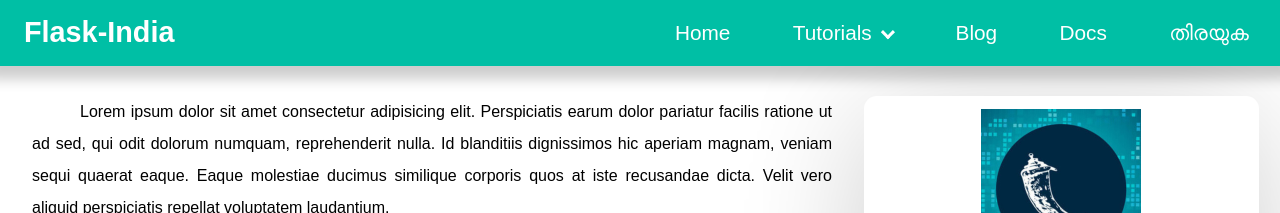
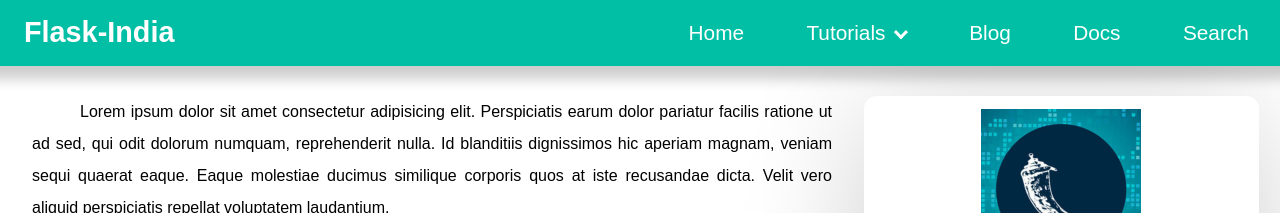
Before and after one commit to flask-india/flask-india.github.io, a Jekyll site: the page built from index.markdown, in a window 1280 px wide. Shown: the top 213 px of the page. Built offline with Jekyll 4.4.1, drawn with Linux system fonts in a browser that asks for light colours; some web fonts are replaced.

Commit message:
Update header.html

```diff
--- a/_includes/header.html
+++ b/_includes/header.html
@@ -25,7 +25,7 @@
             {% endfor %}
             <li>
                 <a href="javascript:void(0)" title="or press '/' to search" onclick="toggleSearch()" class="search-btn">
-                    തിരയുക
+                    Search
                 </a>
                 <div class="search" id="js-search">
                     <a href="javascript:void(0)" onclick="toggleSearch()" class="search__close-btn">
@@ -33,7 +33,7 @@
                           <path d="M13.46,12L19,17.54V19H17.54L12,13.46L6.46,19H5V17.54L10.54,12L5,6.46V5H6.46L12,10.54L17.54,5H19V6.46L13.46,12Z" />
                       </svg>
                     </a>
-                    <input type="text" placeholder="Search" class="search__input" id="js-search__input">
+                    <input type="text" placeholder="Search..." class="search__input" id="js-search__input">
                     <ul class="search__results" id="js-search__results"></ul>
               </div>
             </li>
```
